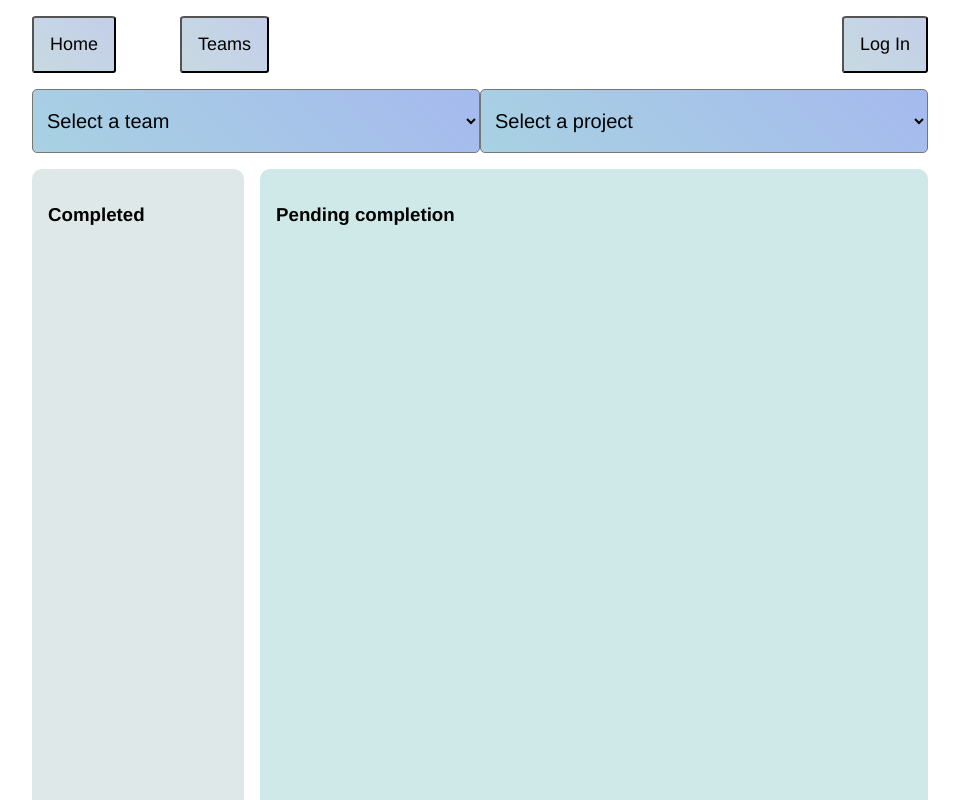
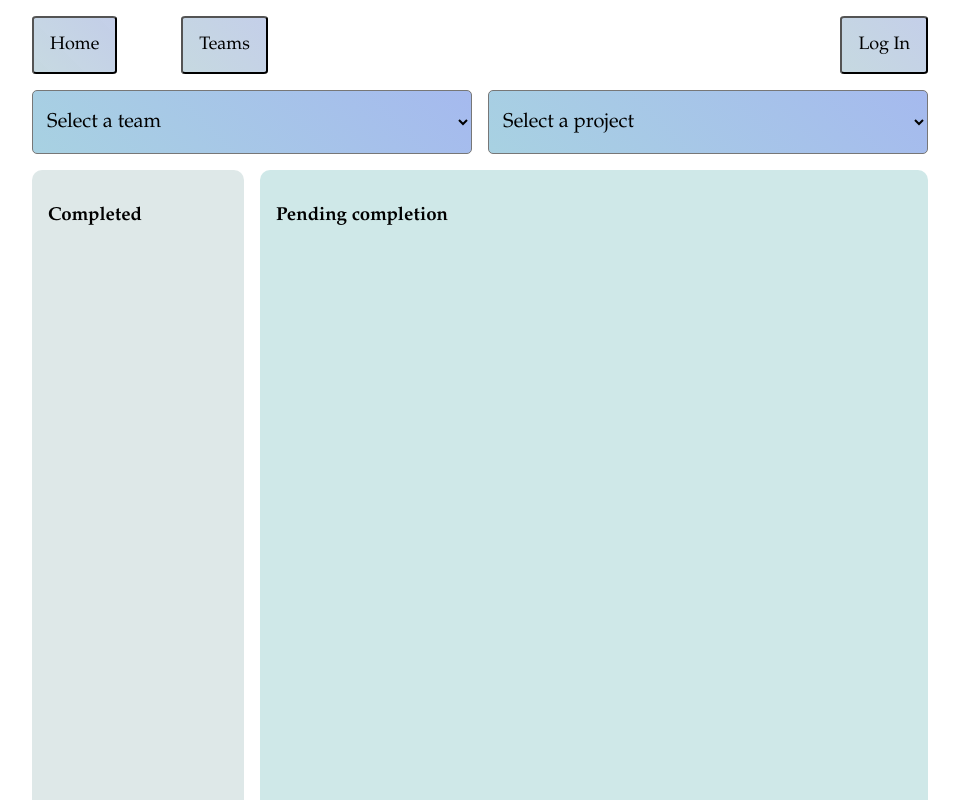
Before and after one commit to S0UPernova/todo_app, a React (Create React App) app: page / in a window 1280 px wide. Shown: the top 800 px of the page, without its empty margins (160-1119 px from the left). Built offline with nearby package versions, Linux system fonts and the light colour scheme.

Commit message:
tweaked styling and fixed a couple small issues

```diff
--- a/src/components/AddAndEditForm.js
+++ b/src/components/AddAndEditForm.js
@@ -62,6 +62,7 @@ export default function AddEditAndRemoveForm(props) {
               .catch(err => console.error(err))
           }
         }
+        break
       default:
         setFormInput(initialForm)
         setHidden(true)
--- a/src/components/Dropdowns.js
+++ b/src/components/Dropdowns.js
@@ -1,9 +1,9 @@
 export default function TeamDropdowns(props) {
-  const {handleChange, teams, memberships, projects} = props
+  const { handleChange, teams, memberships, projects } = props
 
   return (
-    <div className="selects">
-      <select className='hover' data-dropdown="team" onChange={handleChange}>
+    <>
+      <select id="selectTeam" className='hover' data-dropdown="team" onChange={handleChange}>
         <option value="">Select a team</option>
         <optgroup label='Your teams'>
           {teams && teams.map((team, i) => {
@@ -16,12 +16,12 @@ export default function TeamDropdowns(props) {
           })}
         </optgroup>
       </select>
-      <select className='hover' data-dropdown="project" onChange={handleChange}>
+      <select id="selectProject" className='hover' data-dropdown="project" onChange={handleChange}>
         <option value="">Select a project</option>
         {projects && projects.map((project, k) => {
           return <option value={project.id} key={k}>{project.name}</option>
         })}
       </select>
-    </div>
+    </>
   )
 }
--- a/src/components/PendingTasks.js
+++ b/src/components/PendingTasks.js
@@ -14,7 +14,7 @@ export default function PendingTasks(props) {
             const dueAt = task.duedate && new Intl.DateTimeFormat('en-US').format(due_at);
 
             return (
-              task && task.completed !== true &&
+              task?.completed === false &&
 
               < li key={"task index number " + i}>
                 {task.name && <>
--- a/src/index.css
+++ b/src/index.css
@@ -1,5 +1,5 @@
 * {
-  font-family: Helvetica, Arial, sans-serif;
+  font-family: Garamond, Helvetica, Arial, sans-serif;
   font-style: normal;
 }
 
--- a/src/services/ProjectService.js
+++ b/src/services/ProjectService.js
@@ -2,7 +2,7 @@ import { baseUrl } from "../utilities/Statics"
 import FilterParams from "../utilities/FilterParams"
 class ProjectService {
 
-  updateProject = async (team_id, params, token) => {
+  postProject = async (team_id, params, token) => {
     const justFilledFields = FilterParams(params)
     return fetch(`${baseUrl}/teams/${team_id}/projects`, {
       "method": "POST",
--- a/src/services/TaskService.js
+++ b/src/services/TaskService.js
@@ -55,7 +55,6 @@ class TaskService {
 
   updateTask = async (team_id, project_id, task_id, params, token) => {
     const justFilledFields = FilterParams(params)
-    console.log(justFilledFields)
     return fetch(`${baseUrl}/teams/${team_id}/projects/${project_id}/tasks/${task_id}`, {
       "method": "PATCH",
       "headers": {
--- a/src/styles/home.scss
+++ b/src/styles/home.scss
@@ -7,7 +7,7 @@
 
 select {
   transition-duration: 0.4s;
-  width: 50%;
+  width: 100%;
   min-width: 20ch;
   height: 4rem;
   border: 1px solid var(--select-border);
@@ -83,13 +83,16 @@ i {
 .main {
   width: 100%;
   min-height: 100vh;
+
   display: grid;
   grid-template-columns: 1fr 1fr 1fr 1fr;
-  grid-template-rows: 4rem auto;
+  grid-template-rows: 4rem 4rem 2fr 1fr;
   gap: 1rem;
   grid-template-areas:
-    "selects selects selects selects"
-    "completed pending pending pending"
+    "select1 select1 select1 select1"
+    "select2 select2 select2 select2"
+    "pending pending pending pending"
+    "completed completed completed completed"
   ;
 }
 
@@ -115,20 +118,27 @@ i {
   height: 100%;
 }
 
-.selects {
-  /* width: 100%; */
-  grid-area: selects;
+// .selects {
+//   /* width: 100%; */
+//   grid-area: selects;
+// }
+
+#selectTeam {
+  grid-area: select1;
+}
+#selectProject {
+  grid-area: select2;
 }
 
 .backdrop {
-  background-color: rgba(58, 69, 69, 0.48);
+  // background-color: rgba(58, 69, 69, 0.48);
   position: fixed;
   display: flex;
   justify-content: space-around;
   align-items: center;
   bottom: 0;
   left: 0;
-  width: 100vw;
+  width: 100%;
   height: 100vh;
   z-index: 8;
 }
@@ -142,7 +152,7 @@ i {
   align-items: center;
   bottom: 0;
   left: 0;
-  width: 100vw;
+  width: 100%;
   height: 100vh;
   z-index: 9;
   pointer-events: none;
@@ -153,8 +163,8 @@ i {
   z-index: 10;
   display: flex;
   // position: fixed;
-  background-color: rgba(189, 210, 210, 0.95);
-  background: blur(3px);
+  background-color: rgba(209, 230, 230, 0.729);
+  backdrop-filter: blur(1.2px);
   border-radius: 10px;
   border: 1px solid black;
   padding: 1rem;
@@ -208,3 +218,14 @@ i {
   font-size: 1.5rem;
   }
 }
+
+
+@media screen and (min-width: 1100px) {
+  .main {
+    grid-template-rows: 4rem auto;
+    grid-template-areas:
+      "select1 select1 select2 select2"
+      "completed pending pending pending"
+    ;
+  }
+}
```
